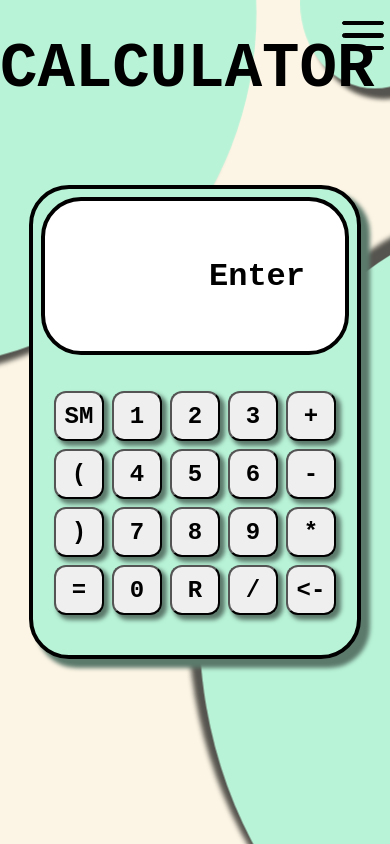
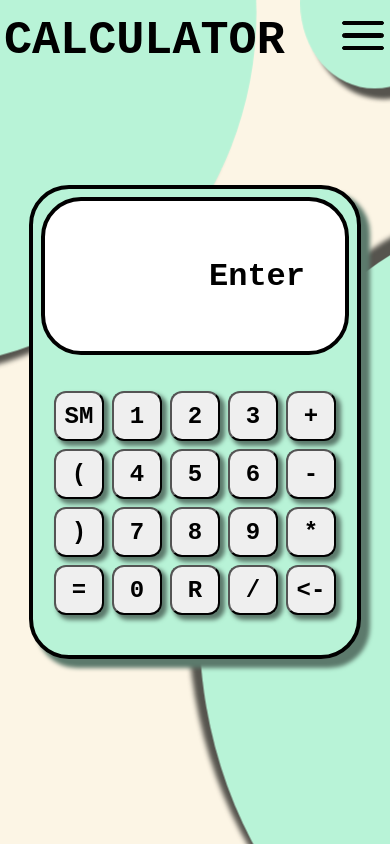
Before and after one commit to PushkarOM/All-in-one-ReatApp, a React (Vite) app in the folder frontend/: page / in a window 390 px wide. Shown: the top 844 px of the page. Built offline with nearby package versions, Linux system fonts and the light colour scheme.

Commit message:
Fixing the Title Issue on the Mobile Phone

```diff
--- a/frontend/src/pages/calculator.css
+++ b/frontend/src/pages/calculator.css
@@ -337,20 +337,6 @@
 
 
 @media (max-width : 600px){
-    /* .ellipse-bottom-right,.ellipse-top-left,.ellipse-top-right,.plus-logo,.multiply-logo,.equal-logo{
-        display: none;
-    }
-
-    .backgroundCalculator{
-        background: linear-gradient(to bottom, #b8f3d7 10%, #fcf5e5 20%);
-        overflow: none;
-    }
-
-    .title-bold{
-        font-size: 42px;
-        top : 1%;
-        left : 5%;
-    } */
 
     .ellipse-top-right{
         left: -90%;
@@ -368,6 +354,11 @@
         height: 17vh;
         left: 80%;
         top: -4%;
+    }
+    .title-bold{
+        font-size: 12vw;
+        top : 0.8%;
+        left : 1%;
     }
 
 
@@ -396,7 +387,15 @@
         font-size: 13vw;
     }
 
-    .additional-btn{
+    .calcbody,.calcbody2{
+        width: 240px;
+    }
+
+    .additional-btn > button{
         width: 80px;
     }
+    .btn-container > button {
+        width: 40px;
+        height: 50px;
+    }
 }
```
